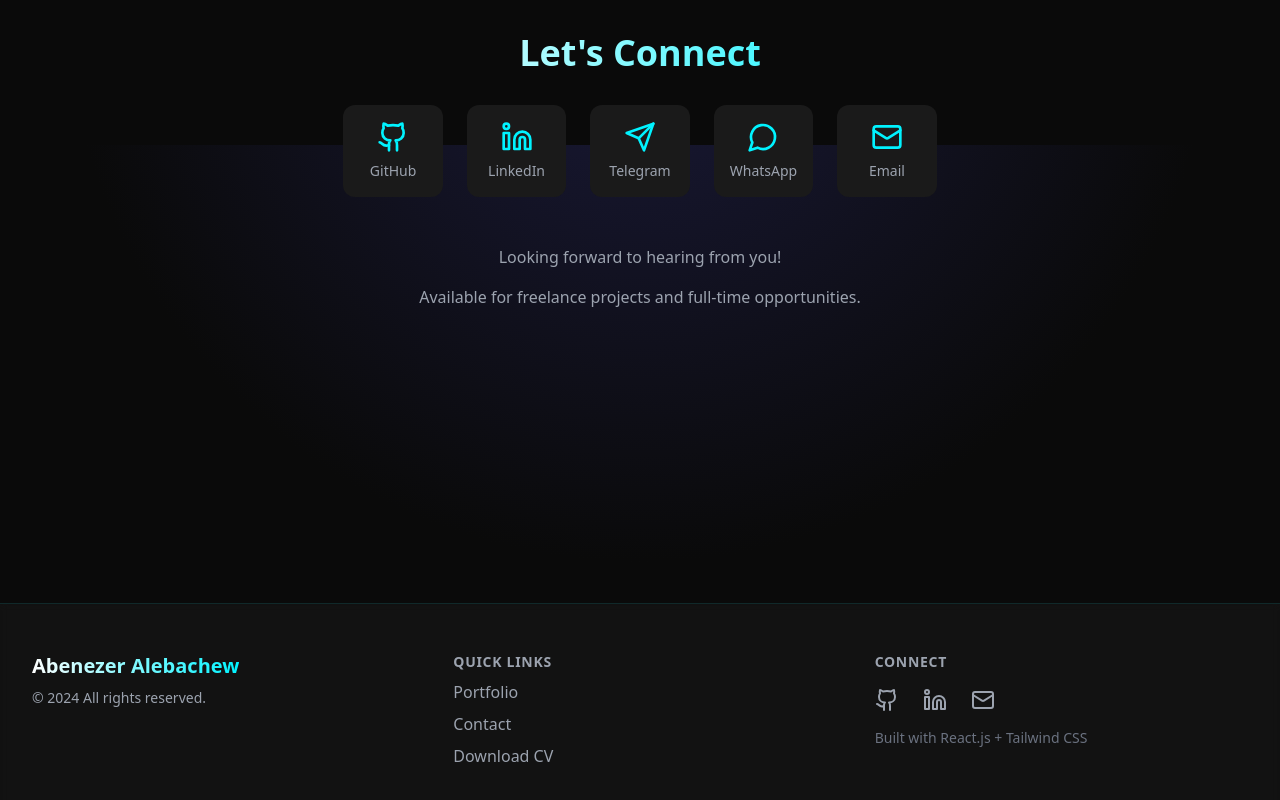
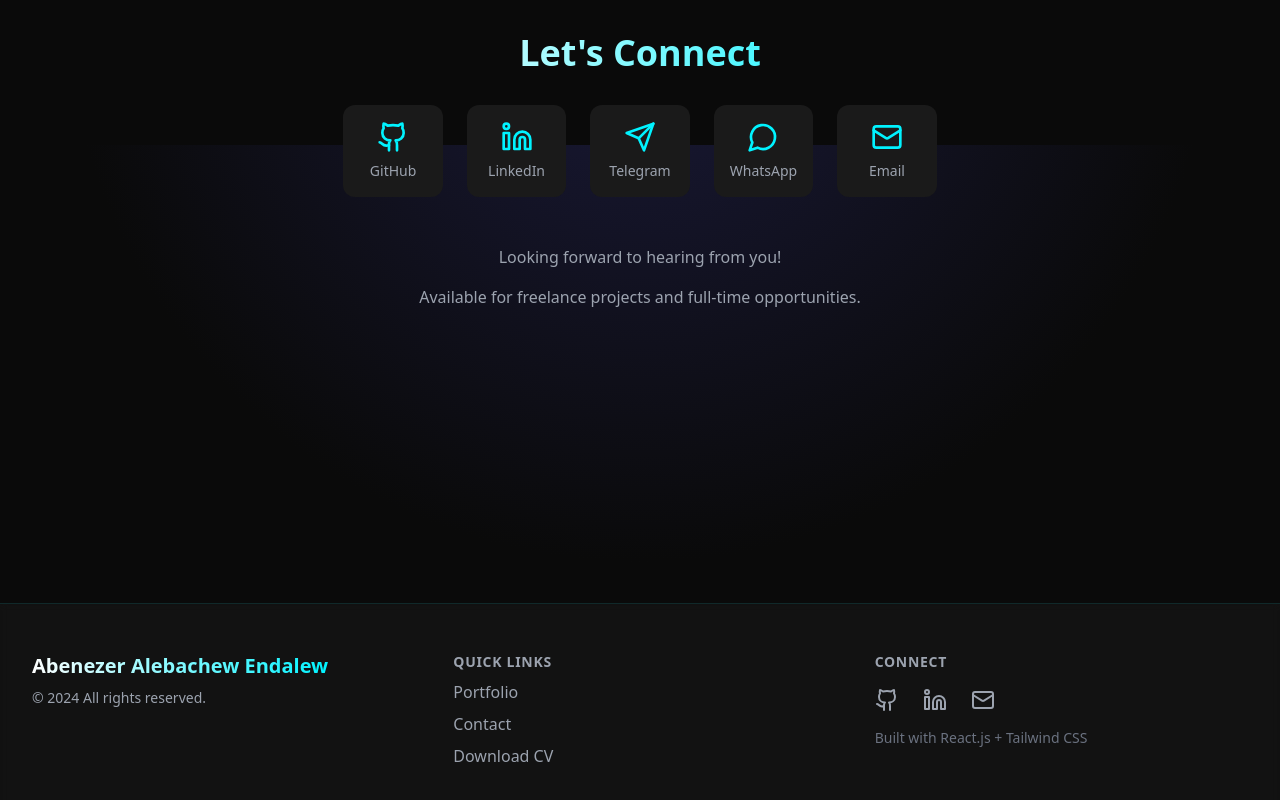
Before and after one commit to abeni-al7/portfolio, a React (Vite) app in the folder client/: page / in a window 1280 px wide. Shown: the part 2255-3055 px from the top of the page. Built offline with nearby package versions, Linux system fonts and the light colour scheme.

Commit message:
Fix name

```diff
--- a/client/src/components/Footer.jsx
+++ b/client/src/components/Footer.jsx
@@ -11,7 +11,7 @@ const Footer = () => {
                     {/* Branding & Copyright */}
                     <div className="flex flex-col items-center md:items-start space-y-2">
                         <h3 className="text-xl font-semibold bg-gradient-to-r from-white to-neon-blue bg-clip-text text-transparent">
-                            Abenezer Alebachew
+                            Abenezer Alebachew Endalew
                         </h3>
                         <p className="text-gray-400 text-sm">
                             © {currentYear} All rights reserved.
```
